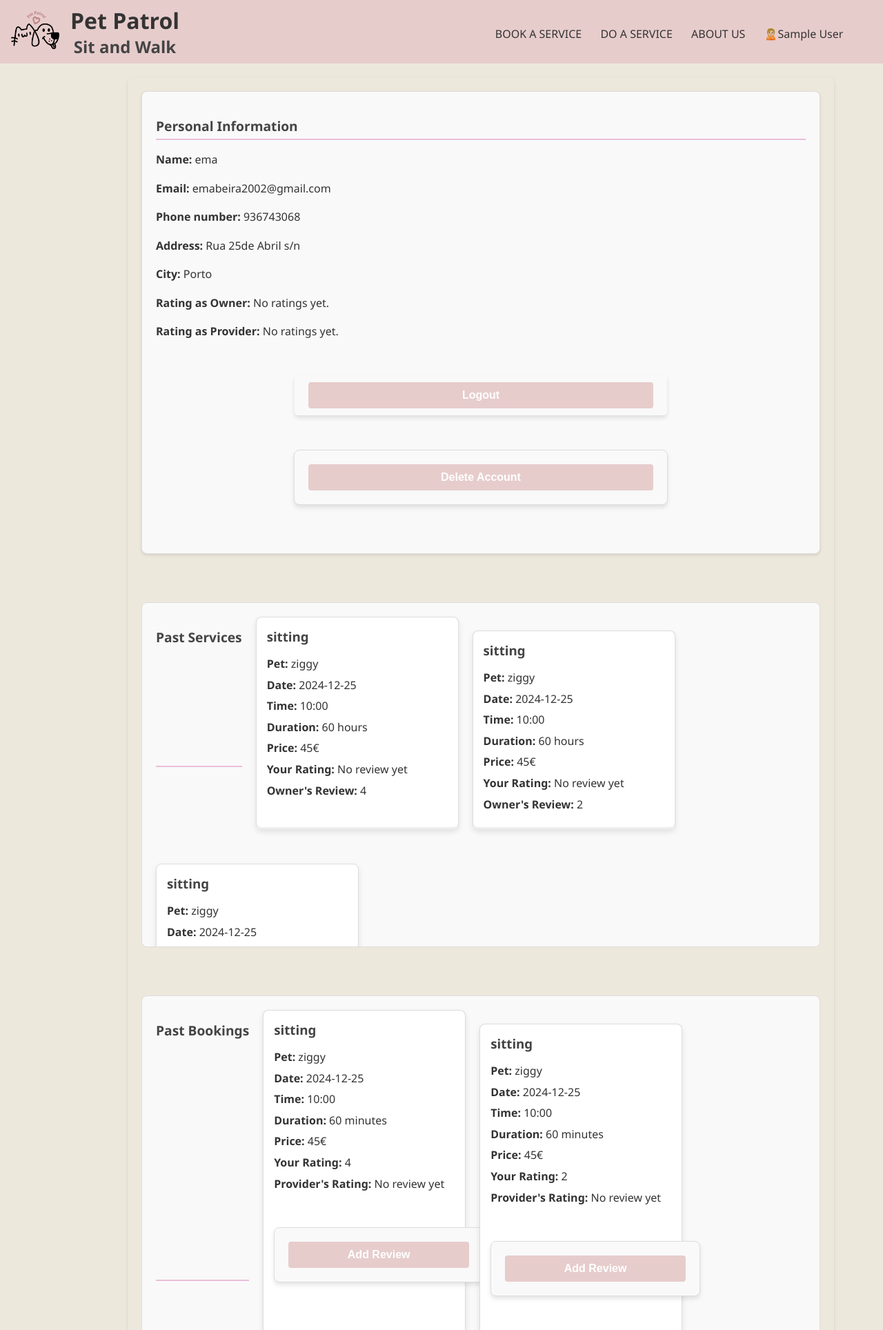
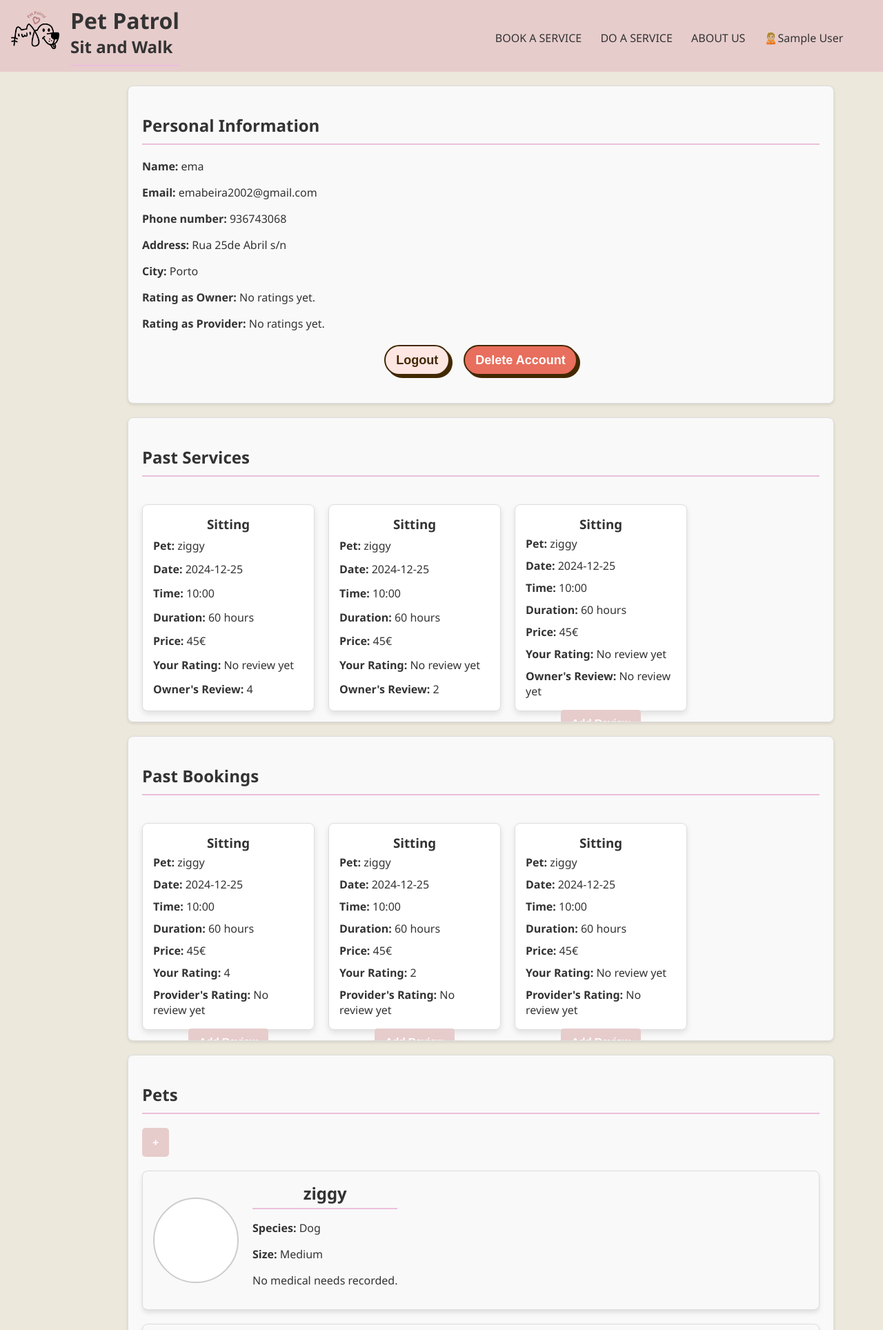
Before and after one commit to catarinapais/esin_final_project, a PHP site: page /views/account.php in a window 1280 px wide. Shown: the top 1928 px of the page at 69% size. Run offline with PHP 8.4, Linux system fonts and the light colour scheme; the visitor is signed in with stand-in values (Sample User, id 1); data comes from the database, SQL or seed files in the repository; both versions use the stored data as it was after the commit.

Commit message:
css account (ainda vou fazer melhorias)

```diff
--- a/css/account.css
+++ b/css/account.css
@@ -1,125 +1,127 @@
 /* General body and layout */
 body {
     display: grid;
-    grid-template-columns: 1fr 3fr;  /* Ajuste no grid para dar mais largura ao conteúdo principal */
-    grid-template-rows: auto 1fr auto; /* Ajuste para header e footer não serem centralizados */
-    min-height: 100vh; /* Garantir que a altura seja 100% da tela */
+    grid-template-columns: 1fr 3fr; /* Ajuste no grid para dar mais largura ao conteúdo principal */
+    grid-template-rows: auto 1fr auto; /* Header e footer fixos */
+    min-height: 100vh; /* Garantir altura mínima da tela */
     margin: 0;
     padding: 0;
-    box-sizing: border-box; /* Para garantir que padding e bordas não aumentem a largura */
+    box-sizing: border-box; /* Padding e bordas inclusos nas dimensões */
 }
 
 /* Header e Footer ocupam toda a largura */
 body > header,
 body > footer {
-    grid-column: 1 / -1; /* Fazer o header e footer ocuparem toda a largura */
+    grid-column: 1 / -1; /* Header e footer ocupam toda a largura */
 }
 
-/* Seção principal - Centralizando o conteúdo */
+
+/* Seção principal */
 #accountcontent {
     grid-column: 1 / -1;
     display: flex;
-    justify-content: center; /* Centraliza o conteúdo horizontalmente */
-    align-items: flex-start; /* Alinha o conteúdo ao topo */
-    min-height: calc(100vh - 80px); /* Ajuste para altura dinâmica */
+    justify-content: center; /* Centraliza horizontalmente */
+    align-items: flex-start; /* Alinha ao topo */
+    min-height: calc(100vh - 80px); /* Altura dinâmica */
     padding: 20px;
-    width: 80%;  /* Garantir que o conteúdo use toda a largura disponível */
+    width: 80%;
     margin-left: 165px;
 }
 
-
 /* Ajuste da caixa de Informações Pessoais */
-#staticTags {
-    flex: 1 1 45%;  /* Caixa de informações pessoais ocupa 45% da largura */
+#staticTags, #pets, #pastServices, #pastBookings {
+    flex: 1 1 45%; /* Cada caixa ocupa 45% da largura */
     padding: 20px;
+margin-bottom: 20px;
     border-radius: 8px;
     background-color: #f9f9f9;
     border: 1px solid #ddd;
     box-shadow: 0 2px 4px rgba(0, 0, 0, 0.1);
 }
 
-/* Ajuste da caixa de Pets */
-#pets {
-    flex: 1 1 45%;  /* Caixa de pets ocupa 45% da largura */
+/* Configuração dos contêineres de serviços e reservas */
+#pastServices, #pastBookings {
+    overflow-x: auto; /* Habilita a rolagem horizontal */
+    display: flex;
+    flex-wrap: wrap; /* Permitir quebra de linha */
+    justify-content: flex-start; /* Alinhar caixas à esquerda */
+    align-items: flex-start; /* Alinhar todas ao topo */
+    gap: 20px; /* Espaço entre as caixas */
     padding: 20px;
-    border-radius: 8px;
-    background-color: #f9f9f9;
-    border: 1px solid #ddd;
-    box-shadow: 0 2px 4px rgba(0, 0, 0, 0.1);
+    max-height: 400px;
 }
 
-/* Estilo das seções dentro de #accountcontent */
-#accountcontent section {
-    padding: 20px;
-    border-radius: 8px;
-    background-color: #f9f9f9;
-    border: 1px solid #ddd;
-    margin-bottom: 50px;
-    width: 100%; /* Garantir que cada seção ocupe a largura total */
-    box-sizing: border-box; /* Certificar-se de que padding e borda não aumentem a largura total */
+/* Títulos das seções */
+ h2 {
+    width: 100%; /* Ocupar toda a largura */
+    text-align: initial; /* Alinhar à esquerda */
+    margin-bottom: 20px;
+    border-bottom: 2px solid #ebbfdb; /* Barra decorativa */
+    padding-bottom: 10px;
 }
 
-/* Scrollable containers for past services and bookings */
-#pastServices, #pastBookings {
-    display: flex;
-    flex-wrap: wrap; /* Permite que as caixas se movam para a próxima linha se não couberem */
-    gap: 20px; /* Espaço entre as caixas */
-    overflow-y: auto; /* Permite o scroll vertical se as caixas não couberem */
-    max-height: 400px; /* Limita a altura das secções para que o scroll seja ativado */
-    padding: 20px;
-    background-color: #f9f9f9;
-    border-radius: 8px;
-    border: 1px solid #ddd;
-    max-height: 500px; /* Ajusta a altura conforme necessário */
-    overflow-y: auto;
-}
-/* Adiciona uma margem no título h2 para afastar as caixas de "Past Services" e "Past Bookings" */
-#pastServices h2, #pastBookings h2 {
-    margin-bottom: 100px !important; /* Distância entre o título e as caixas */
-}
-/* Section headers */
-h2, h3 {
-    color: #444;
-    margin-bottom: 15px;
+
+/* Ajustes para o :first-child */
+.booking-box:first-child {
+    margin-top: 0 !important; /* Remover margens inconsistentes */
+    align-self: flex-start; /* Garantir alinhamento ao topo */
 }
 
-p {
-    line-height: 1.6;
-    margin-bottom: 10px;
+/* Estilo do conteúdo interno das caixas */
+.booking-box h3, .service-box h3 {
+    margin: 0;
+    text-align: center;
+}
+.booking-box h3::first-letter, .service-box h3::first-letter {
+    text-transform: uppercase;
+}
+.booking-box p, .service-box p {
+    margin: 5px 0;
 }
 
-/* Flexbox and centering for section content */
-.main-content {
-    padding: 20px;
-    border-radius: 8px;
-    box-shadow: 0 2px 4px rgba(0, 0, 0, 0.1);
-    display: flex;
-    flex-direction: column;
-    gap: 20px; /* Added space between sections */
+/* Espaçamento entre caixas */
+.booking-box:not(:last-child), .service-box:not(:last-child) {
+    margin-bottom: 0; /* Remover margens desnecessárias */
 }
 
-/* Form styling */
-form {
-    margin-top: 20px;
-    width: 100%; /* Garantir que o formulário ocupe toda a largura disponível */
-    max-width: 500px; /* Controla a largura máxima do formulário */
-    margin: 0 auto;
+
+
+.booking-box, .service-box {
+    display: flex; /* Flex container */
+    flex-direction: column; /* Alinhamento vertical */
+    justify-content: space-between; /* Espaço entre os elementos */
+    height: 300px; /* Altura fixa */
+    min-height: 250px; /* Altura mínima */
+    background-color: #fff; /* Fundo branco */
+    padding: 15px;
+    border-radius: 8px; /* Bordas arredondadas */
+    border: 1px solid #ddd; /* Borda leve */
+    box-sizing: border-box; /* Padding e borda inclusos nas dimensões */
+    box-shadow: 0 4px 8px rgba(0, 0, 0, 0.1); /* Sombra */
+    flex: 1 1 calc(25% - 20px); /* Quatro caixas por linha */
+    max-width: calc(25% - 20px); /* Garante 25% da largura */
+    min-width: 250px; /* Largura mínima */
+    position: relative; /* Elementos internos respeitam o contêiner */
 }
 
-form input[type="submit"] {
-    background-color: #E7CCCC;
-    color: #fff;
+.booking-box .button, .service-box .button {
+    background-color: #4CAF50;
+    color: white;
+    border: none;
     padding: 10px 15px;
-    border: none;
-    border-radius: 4px;
+    text-align: center;
     cursor: pointer;
-    font-weight: bold;
-    transition: background-color 0.3s;
+    border-radius: 5px; /* Bordas arredondadas */
+    transition: background-color 0.3s; /* Transição suave */
+    margin-top: auto; /* Move o botão para o final do contêiner */
+    align-self: center; /* Centraliza o botão horizontalmente na caixa */
 }
 
-form input[type="submit"]:hover {
-    background-color: #c181a4;
+
+.booking-box .button:hover, .service-box .button:hover {
+    background-color: #45a049;
 }
+
 
 /* Pets section */
 .pets-container {
@@ -158,7 +160,7 @@ form input[type="submit"]:hover {
     object-fit: cover;
 }
 
-/* Center pet name */
+/* Centraliza nome do pet */
 .pet-info legend {
     text-align: center;
     font-size: 1.5em;
@@ -166,75 +168,86 @@ form input[type="submit"]:hover {
     border-bottom: 2px solid #ebbfdb;
     padding-bottom: 5px;
 }
-
-/* Make the section titles stand out */
-section h2 {
-    border-bottom: 2px solid #ebbfdb;
-    padding-bottom: 5px;
-    margin-bottom: 15px;
-    font-size: 1.2em;
+.button-container {
+    display: flex; /* Alinha elementos em linha */
+    justify-content: center; /* Centraliza os botões no contêiner */
+    align-items: center; /* Alinha os botões verticalmente */
+    gap: 20px; /* Espaço entre os botões */
+    margin-top: 20px; /* Espaço acima do contêiner */
+}
+/* Estilo do botão de Logout */
+#logoutb {
+    background-color:#fee6e3;
+    border: 2px solid #422800;
+    border-radius: 30px;
+    box-shadow: #422800 4px 4px 0 0;
+    color: #422800;
+    cursor: pointer;
+    font-weight: 600;
+    font-size: 18px;
+    padding: 10px 15px;
+    line-height: 20px;
+    text-align: center;
+    text-decoration: none;
+    user-select: none;
+    -webkit-user-select: none;
+    touch-action: manipulation;
+    margin-bottom: 20px;
   }
 
-/* Optional: Adjust form groups if needed */
-form .form-group label {
-    font-weight: bold;
+  #logoutb:hover {
+    background-color: #fff;
   }
 
-/* Adding smooth scrolling for easier navigation */
-html {
-    scroll-behavior: smooth;
+  #logoutb:active {
+    box-shadow: #422800 2px 2px 0 0;
+    transform: translate(2px, 2px);
   }
 
-/* Footer positioning */
-footer {
-    z-index: 10;
+
+  #delete{
+    background-color:#e86e5d;
+    border: 2px solid #422800;
+    border-radius: 30px;
+    box-shadow: #422800 4px 4px 0 0;
+    color: #ffffff;
+    cursor: pointer;
+    font-weight: 600;
+    font-size: 18px;
+    padding: 10px 15px;
+    line-height: 20px;
+    text-align: center;
+    text-decoration: none;
+    user-select: none;
+    -webkit-user-select: none;
+    touch-action: manipulation;
+    margin-bottom: 20px;
   }
 
-/* Booking and Service Box */
-.booking-box, .service-box {
-    flex: 0 0 calc(33.33% - 20px); /* Define a largura das caixas (3 caixas por linha) */
+  #delete:hover {
     background-color: #fff;
-    padding: 15px;
-    border-radius: 8px;
-    border: 1px solid #ddd;
-    box-sizing: border-box;
-    min-width: 250px; /* Largura mínima das caixas */
-    max-width: 300px; /* Largura máxima das caixas */
-    box-shadow: 0 4px 8px rgba(0, 0, 0, 0.1);
   }
 
-.booking-box + .booking-box, .service-box + .service-box {
-    margin-top: 20px; /* Maior espaçamento entre os elementos */
+  #delete:active {
+    box-shadow: #422800 2px 2px 0 0;
+    transform: translate(2px, 2px);
   }
 
-.booking-box h3, .service-box h3 {
-    margin-top: 0;
+#review {
+    background-color: #E7CCCC;
+    color: #fff;
+    padding: 10px 15px;
+    border: none;
+    border-radius: 4px;
+    cursor: pointer;
+    font-weight: bold;
+    font-size:15px;
+    transition: background-color 0.3s;
+    margin: 0 auto; /* Centraliza no eixo horizontal */
+margin-top: 11px;
 }
 
-.booking-box p, .service-box p {
-    margin: 5px 0;
-}
 
-.booking-box .button, .service-box .button {
-    background-color: #4CAF50;
-    color: white;
-    border: none;
-    padding: 10px 15px;
-    text-align: center;
-    cursor: pointer;
-    border-radius: 5px;
-}
-
-.booking-box .button:hover, .service-box .button:hover {
-    background-color: #45a049;
-}
-
-/* Linha de separação entre as caixas */
-.booking-box:not(:last-child), .service-box:not(:last-child) {
-    border-bottom: 3px solid #eee;
-    padding-bottom: 15px;
-    margin-bottom: 10px;
-}
 
 /* Botão de adicionar pet */
 #addPetButton {
@@ -243,7 +256,6 @@ footer {
     color: white;
     padding: 10px 15px;
     border-radius: 5px;
-    text-align: center;
     font-weight: bold;
     cursor: pointer;
     margin-bottom: 20px;
@@ -254,39 +266,102 @@ footer {
     background-color: #c181a4;
 }
 
+
+
+
+
+/* Estilo específico para o formulário newPetForm */
+#newPetForm {
+    width: 100%;
+    max-width: 500px;
+    margin: 50px auto;
+    display: flex;
+    flex-direction: column;
+    padding: 20px;
+    background-color: #f9f9f9; /* Fundo claro */
+    border: 1px solid #ddd; /* Borda discreta */
+    border-radius: 8px; /* Bordas arredondadas */
+    box-shadow: 0 4px 6px rgba(0, 0, 0, 0.1); /* Sombra suave */
+    font-family: Arial, sans-serif; /* Fonte padrão */
+}
+
+/* Estilo para os campos do formulário */
+#newPetForm input,
+#newPetForm textarea,
+#newPetForm select {
+    width: 100%;
+    padding: 10px;
+    margin-bottom: 15px; /* Espaçamento entre os campos */
+    border: 1px solid #ccc; /* Borda leve */
+    border-radius: 4px; /* Bordas arredondadas */
+    font-size: 16px; /* Tamanho da fonte */
+    font-family: inherit; /* Mesma fonte do formulário */
+    box-sizing: border-box; /* Inclui padding e border no tamanho total */
+    background-color: #e7e6e6;
+}
+
+/* Foco nos campos */
+#newPetForm input:focus,
+#newPetForm textarea:focus,
+#newPetForm select:focus {
+    outline: none;
+    border-color: #4caf50; /* Borda em verde */
+    box-shadow: 0 0 4px rgba(76, 175, 80, 0.6); /* Sombra verde suave */
+}
+
+/* Estilo para botões */
+#newPetForm button,
+#newPetForm input[type="submit"] {
+    display: block;
+    width: 100%;
+    padding: 12px;
+    background-color: #E7CCCC;
+    color: white; /* Texto branco */
+    border: none;
+    border-radius: 4px; /* Bordas arredondadas */
+    font-size: 16px; /* Tamanho do texto */
+    cursor: pointer; /* Muda o cursor ao passar por cima */
+    transition: background-color 0.3s ease, transform 0.3s ease; /* Efeitos de transição */
+}
+
+#newPetForm input[type="submit"]:hover,
+#newPetForm button:hover {
+    transform: scale(1.05); /* Cresce 10% */
+    box-shadow: 0 4px 12px rgba(0, 0, 0, 0.2); /* Sombra para profundidade */
+}
+
+/* Estilo para os rótulos (label) */
+#newPetForm label {
+    display: flex; /* Alinha texto e input na mesma linha, se necessário */
+    align-items: center;
+    margin-bottom: 10px;
+    color: #333; /* Cor do texto */
+    font-size: 16px;
+}
+
+/* Estilo para os parágrafos do formulário */
+#newPetForm p {
+    font-weight: bold;
+    font-size: 18px;
+    text-align: left; /* Alinhamento à esquerda */
+}
+
+
+
+/* Estilo para fieldset */
+#newPetForm fieldset {
+    border: 2px solid #ccc; /* Cor da borda */
+    padding: 20px;
+    border-radius: 8px; /* Bordas arredondadas */
+}
 /* Formulário de adicionar pet */
 #newPetForm {
     margin-top: 20px;
     display: none;
-    width: 100%; /* Garantir que o formulário ocupe toda a largura disponível */
-    max-width: 500px; /* Controla a largura máxima do formulário */
+    width: 100%;
+    max-width: 500px;
 }
 
 #toggleForm:checked ~ #newPetForm {
     display: block;
 }
-
-/* Estilos adicionais para garantir que a largura do conteúdo não seja alterada */
-#accountcontent section,
-.main-content {
-    width: 100%; /* Garantir que todo o conteúdo dentro do #accountcontent ocupe 100% da largura */
-    box-sizing: border-box; /* Certificar-se de que padding e bordas não aumentem a largura total */
-}
-
-
-/* Estilo de botão básico */
-#logout {
-
-    color: white !important; /* Cor do texto */
-    padding: 10px 20px !important; /* Espaçamento interno */
-    border: none !important; /* Sem borda */
-    border-radius: 5px !important; /* Bordas arredondadas */
-    cursor: pointer !important; /* Cursor de ponteiro ao passar o mouse */
-    font-size: 16px !important; /* Tamanho da fonte */
-    transition: background-color 0.3s !important; /* Transição suave ao passar o mouse */
-}
-
-/* Efeito ao passar o mouse */
-button:hover {
-    background-color: #45a049 !important; /* Cor de fundo quando o mouse passar sobre o botão */
-}
--- a/css/layout.css
+++ b/css/layout.css
@@ -409,7 +409,7 @@ form#addPet input[type="submit"] {
 .form-group input[type="checkbox"] {
     margin-right: 8px; /* Espaço entre a checkbox e o texto */
 }
-/* Use flexbox for normal wrapping */
+
 #bookingcontent {
     display: flex;
     flex-wrap: wrap;
--- a/css/style.css
+++ b/css/style.css
@@ -552,8 +552,6 @@ form#addPet input[type="submit"]:hover {
     color: #333;
 }
 
-/*review cards for the initialPage*/
-/* Flex container for reviews */
 .reviews-container {
     display: flex;
     flex-wrap: wrap;
@@ -563,7 +561,7 @@ form#addPet input[type="submit"]:hover {
     padding-bottom: 2.5em;
 }
 
-/* Individual review cards */
+
 .review-card {
     flex: 0 0 auto;
     width: calc(25%);
@@ -577,14 +575,13 @@ form#addPet input[type="submit"]:hover {
     box-shadow: 0 4px 8px rgba(0, 0, 0, 0.1);
 }
 
-/* Star review styling */
 .star-review span {
     display: inline-block;
     font-size: 1.5em;
     color: gold;
 }
 
-/* Review author and date styling */
+
 .review-author, .review-date, .review-desc {
     color: #555;
     padding-left: 2em;
@@ -595,8 +592,7 @@ form#addPet input[type="submit"]:hover {
     font-style: italic;
 }
 
-/*service provider - week navigation*/
-/*week navigation*/
+
 #week-navigation a {
     text-decoration: none; /* Remove underline from links */
     font-size: 1.5em; /* Increase the size of the symbols */
@@ -690,7 +686,7 @@ p.note {
     text-decoration: underline;
 }
 .scrollable-bookings {
-    max-height: 500px; /* Adjust the height as needed */
+    max-height: 850px; /* Adjust the height as needed */
     overflow-y: auto;
     border: 1px solid #ddd;
     padding: 10px;
--- a/views/account.php
+++ b/views/account.php
@@ -30,7 +30,7 @@ try {
     <link href="../css/layout.css" rel="stylesheet">
     <link href="../css/responsive.css" rel="stylesheet">
     <link href="../css/account.css" rel="stylesheet">
-    <link href="../css/form.css" rel="stylesheet">
+
 </head>
 
 <body>
@@ -98,15 +98,17 @@ try {
                         </p>
                     <?php endif; ?>
 
-                    <!--button for logout-->
+                    <div class="button-container">
                     <form action="../actions/action_logout.php" method="post" id=logout>
-                        <input type="submit" value="Logout">
+                        <input type="submit" id="logoutb" value="Logout">
                     </form>
 
                     <!-- Botão para apagar conta -->
                     <form action="../actions/action_delete_account.php" method="post" id="deleteAccount">
-                        <input type="submit" value="Delete Account" onclick="return confirm('Are you sure you want to delete your account? This action cannot be undone.');">
+                        <input type="submit" id="delete" value="Delete Account" onclick="return confirm('Are you sure you want to delete your account? This action cannot be undone.');">
                     </form>
+                    </div>
+
 
                 </section>
                 <!--TODO: verificar qual rating é que é para mostrar no "past services" e no "past bookings"-->
@@ -137,7 +139,7 @@ try {
                                     <form action="review.php" method="post">
                                         <input type="hidden" name="service_id" value="<?= htmlspecialchars($service['service_id']) ?>">
                                         <input type="hidden" name="role" value="owner">
-                                        <input type="submit" value="Add Review">
+                                        <input type="submit" id="review" value="Add Review">
                                     </form>
                                 <?php else: ?>
                                     <?= htmlspecialchars($service['owner_review']) ?>
@@ -163,7 +165,7 @@ try {
                                     <p><strong>Pet:</strong> <?= htmlspecialchars($booking['pet_name']) ?></p>
                                     <p><strong>Date:</strong> <?= htmlspecialchars($booking['date']) ?></p>
                                     <p><strong>Time:</strong> <?= htmlspecialchars($booking['start_time']) ?></p>
-                                    <p><strong>Duration:</strong> <?= htmlspecialchars((int)$booking['duration']) ?> minutes</p>
+                                    <p><strong>Duration:</strong> <?= htmlspecialchars((int)$booking['duration']) ?> hours</p>
                                     <p><strong>Price:</strong> <?= htmlspecialchars($booking['payment']) ?>€</p>
 
                                     <p><strong>Your Rating:</strong>
@@ -180,7 +182,7 @@ try {
                                     <form action="review.php" method="post">
                                         <input type="hidden" name="service_id" value="<?= htmlspecialchars($booking['service_id']) ?>">
                                         <input type="hidden" name="role" value="provider">
-                                        <input type="submit" value="Add Review">
+                                        <input type="submit" id="review" value="Add Review">
                                     </form>
                                 <?php else: ?>
                                     <?= htmlspecialchars($booking['provider_review']) ?></p>
@@ -194,11 +196,7 @@ try {
 
                 <?php endif; ?>
                 <section id="pets">
-                    <legend>
-                        <span>Pets</span>
-
-                    </legend>
-
+                        <h2>Pets</h2>
                     <!-- Add a new pet -->
                     <?php //TODO: dar layout a esta msg de erro
                     ?>
```
Also changed, not shown: sql/database.db. Lines whose indentation alone changed are shown as unchanged.
